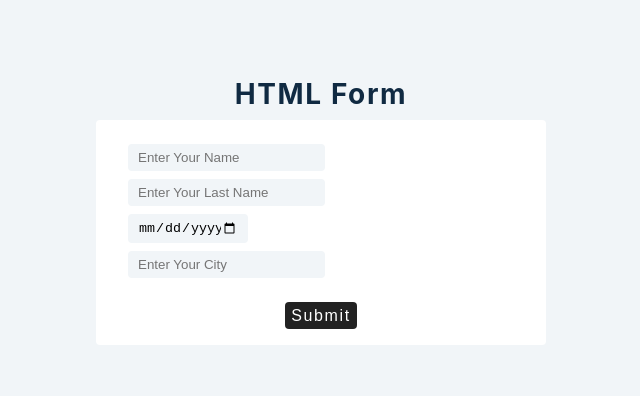
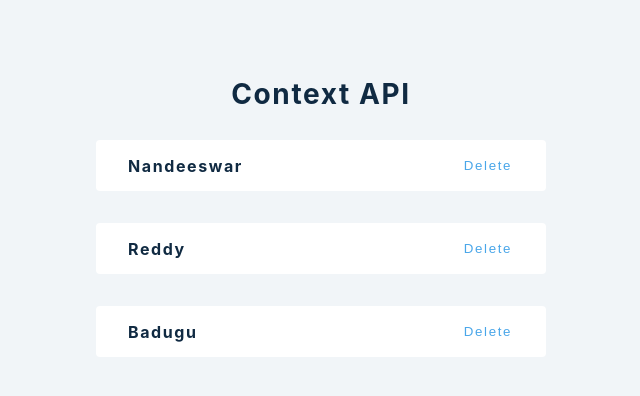
Before and after one commit to Nand9999/React, a React (Create React App) app: page / in a window 1280 px wide. Shown: the top 396 px of the page, without its empty margins (319-959 px from the left). Built offline with nearby package versions, Linux system fonts and the light colour scheme.

Commit message:
React Hooks

```diff
--- a/src/App.js
+++ b/src/App.js
@@ -13,10 +13,12 @@ import './index.css';
 
 // import SetUp from './ContolledInput'
 
-// import SetUp from './PropDrilling';
+//  import SetUp from './PropDrilling';
 
 
-import SetUp from './form';
+// import SetUp from './form';
+
+import SetUp from './ContextAPI';
 
 function App() {
   return (
--- /dev/null
+++ b/src/ContextAPI.js
@@ -0,0 +1,65 @@
+import React,{useState,useContext, createContext} from 'react';
+
+import {data} from './data';
+
+
+const PersonContext =createContext();
+
+const ContextAPI = () => {
+
+    const [people,setPeople] = useState(data);
+    const removePerson = (id) => {
+
+        setPeople(()=> {
+            return people.filter((person)=> person.id !==id)
+        })
+
+    }
+
+    return (
+
+        <PersonContext.Provider value={{removePerson}}>
+        <>
+        <h3>Context API</h3>
+        {/* Instead of passing remove person functionality to list and the to single person
+        I will wrap it in context provider and will use it in single person*/}
+        {/* <List people={people} removePerson = {removePerson} /> */}
+        <List people={people} />
+
+        </>
+        </PersonContext.Provider>
+    )
+}
+
+
+const List = ({people}) => {
+    return (
+   <>
+   {
+    people.map((person) => {
+        return (
+            <SinglePerson key={person.id} {...person}/>
+        )
+    })
+   }
+
+   </>
+
+    )
+}
+
+const SinglePerson = ({id,name}) => {
+
+    const {removePerson} = useContext(PersonContext);
+
+    return (
+
+        <div className='item'>
+            <h4>{name} </h4>
+            <button onClick={()=>removePerson(id)}>Delete</button>
+
+        </div>
+    )
+}
+
+export default ContextAPI;
```
Also changed, not shown: src/PropDrilling.js (+37 -3 lines).
